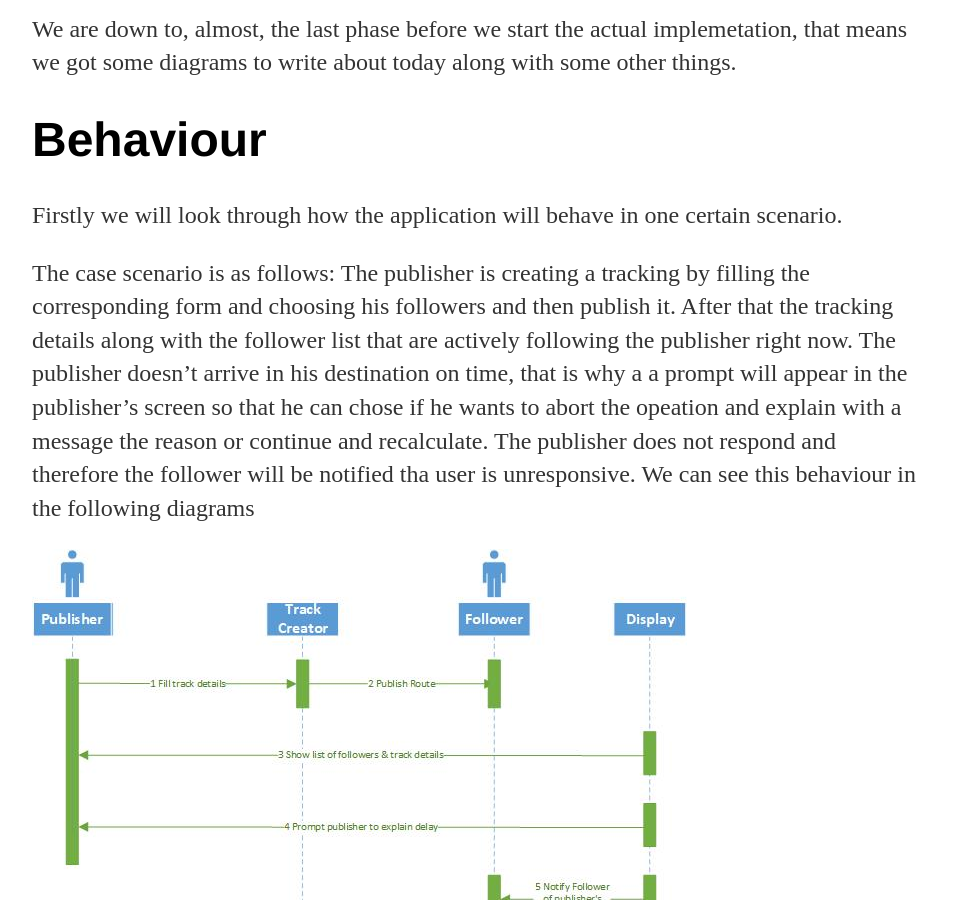
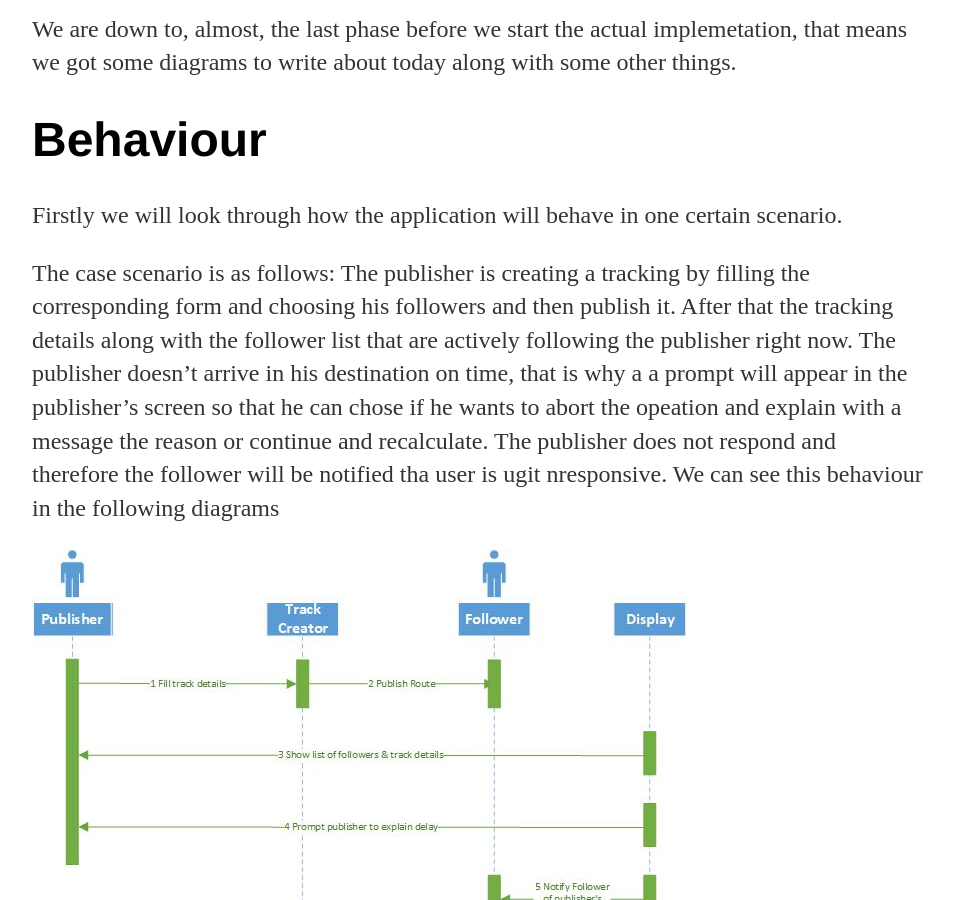
Before and after one commit to DBSE-teaching/isee2018-Codefathers, a Jekyll site: the page built from docs/_posts/2018-05-27-system-design.md, in a window 1280 px wide and 900 px high, scrolled down 727 px. Shown: the whole window, without its empty margins (160-1114 px from the left). Built offline with Jekyll 4.4.1, drawn with Linux system fonts in a browser that asks for light colours.

```diff
--- a/docs/_posts/2018-05-27-system-design.md
+++ b/docs/_posts/2018-05-27-system-design.md
@@ -13,7 +13,7 @@ We are down to, almost, the last phase before we start the actual implemetation,
 Firstly we will look through how the application will  behave in one certain scenario.
 
 The case scenario is as follows: The publisher is creating a tracking by filling the corresponding form and choosing his followers and then publish it. After that the tracking details along with the follower list that are actively following the publisher right now.
-The publisher doesn't arrive in his destination on time, that is why a a prompt will appear in the publisher's screen so that he can chose if he wants to abort the opeation and explain with a message the reason or continue and recalculate. The publisher does not respond and therefore the follower will be notified tha user is unresponsive. We can see this behaviour in the following diagrams
+The publisher doesn't arrive in his destination on time, that is why a a prompt will appear in the publisher's screen so that he can chose if he wants to abort the opeation and explain with a message the reason or continue and recalculate. The publisher does not respond and therefore the follower will be notified tha user is ugit nresponsive. We can see this behaviour in the following diagrams
 
 ![Sequence Diagram]({{site.baseurl}}/images/systemDesign/sequence-d.jpg " ")
 
@@ -22,7 +22,7 @@ The publisher doesn't arrive in his destination on time, that is why a a prompt
 # Classes and patterns
 We specified some first drafts of  Interfaces, abstract classes and concrete classes that are going to be  "hopefully" used in our design. We tried to specify them in a way so that we can easily make our code readable and as extensible as possible. But as all things in life, those specifications might change when we get into the implementation part.
 
-![class Diagram]({{site.baseurl}}/images/systemDesign/class-d.png " ")
+![class Diagram]({{site.baseurl}}/images/systemDesign/class-d.jpg " ")
 
 Let's look trhough some of the basic classes:
 
```
Also changed, not shown: docs/images/systemDesign/diagrams.png (renamed from docs/images/requirements/diagrams.png).
